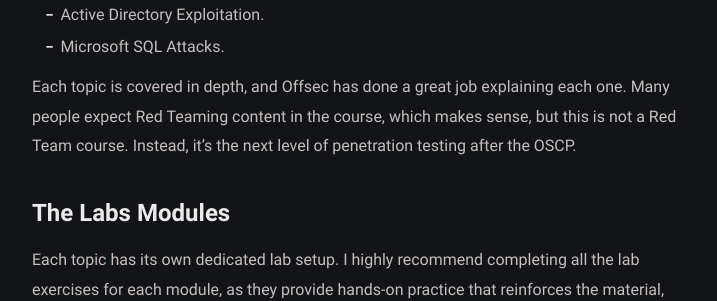
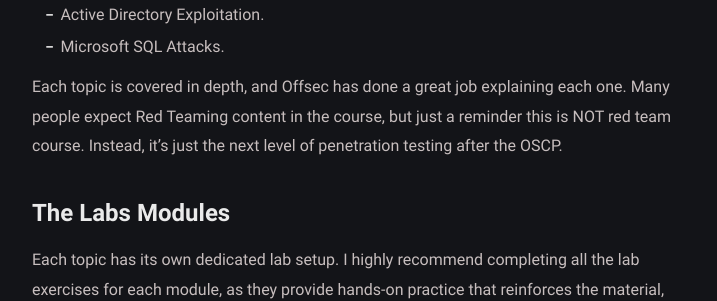
Before and after one commit to Extravenger/extravenger.github.io, a Jekyll site: the page built from _posts/osep-review/2025-02-06-osep-review.md, in a window 1280 px wide and 900 px high, scrolled down 560 px. Shown: the part 183-484 px from the top of the window, without its empty margins (278-995 px from the left). Built offline with Jekyll 4.4.1, drawn with Linux system fonts in a browser that asks for light colours.

Commit message:
Update 2025-02-06-osep-review.md

```diff
--- a/_posts/osep-review/2025-02-06-osep-review.md
+++ b/_posts/osep-review/2025-02-06-osep-review.md
@@ -23,7 +23,7 @@
 - Microsoft SQL Attacks.
 
 Each topic is covered in depth, and Offsec has done a great job explaining each one.
-Many people expect Red Teaming content in the course, which makes sense, but this is not a Red Team course. Instead, it's the next level of penetration testing after the OSCP.
+Many people expect Red Teaming content in the course, but just a reminder this is NOT red team course. Instead, it's just the next level of penetration testing after the OSCP.
 
 # The Labs Modules
 
```
